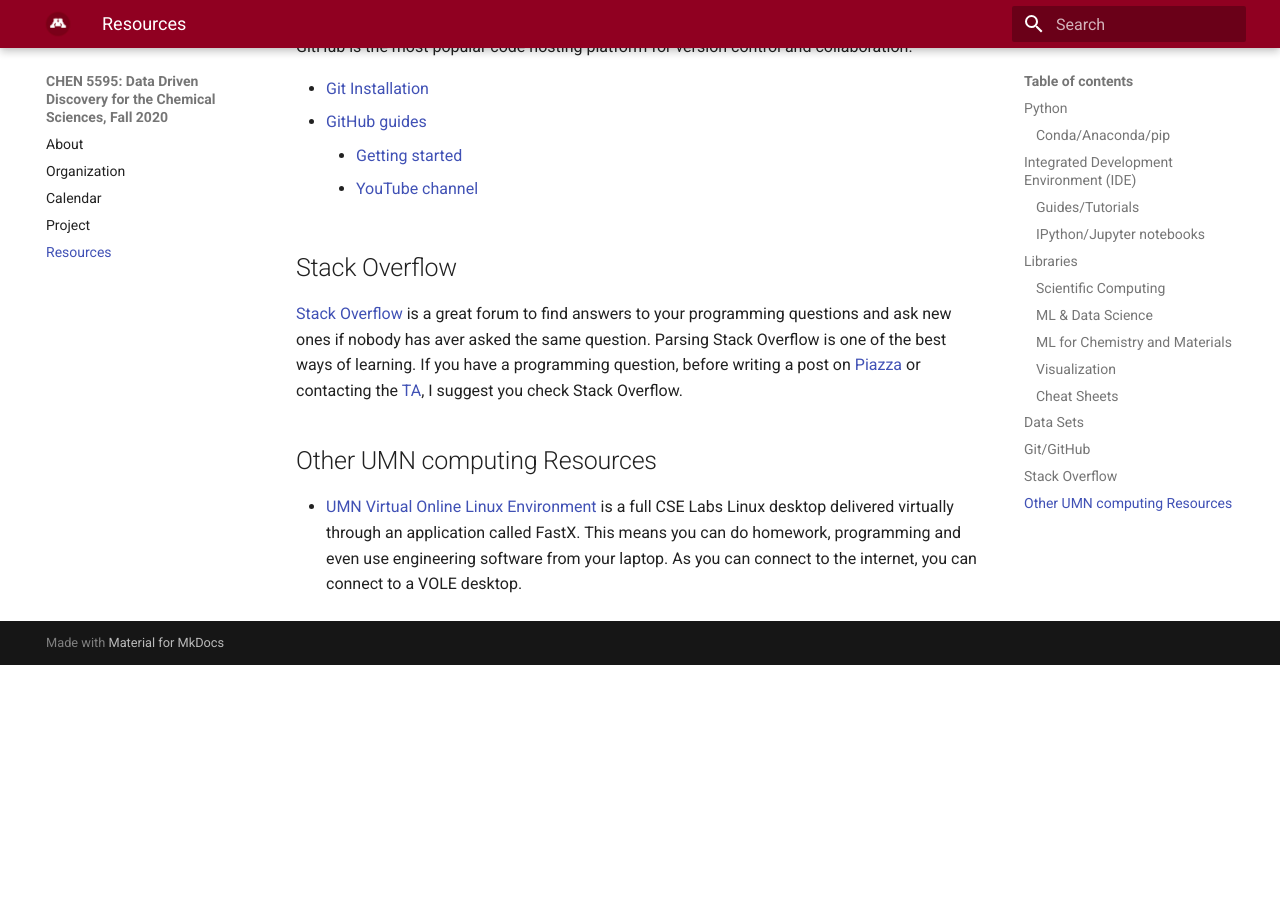
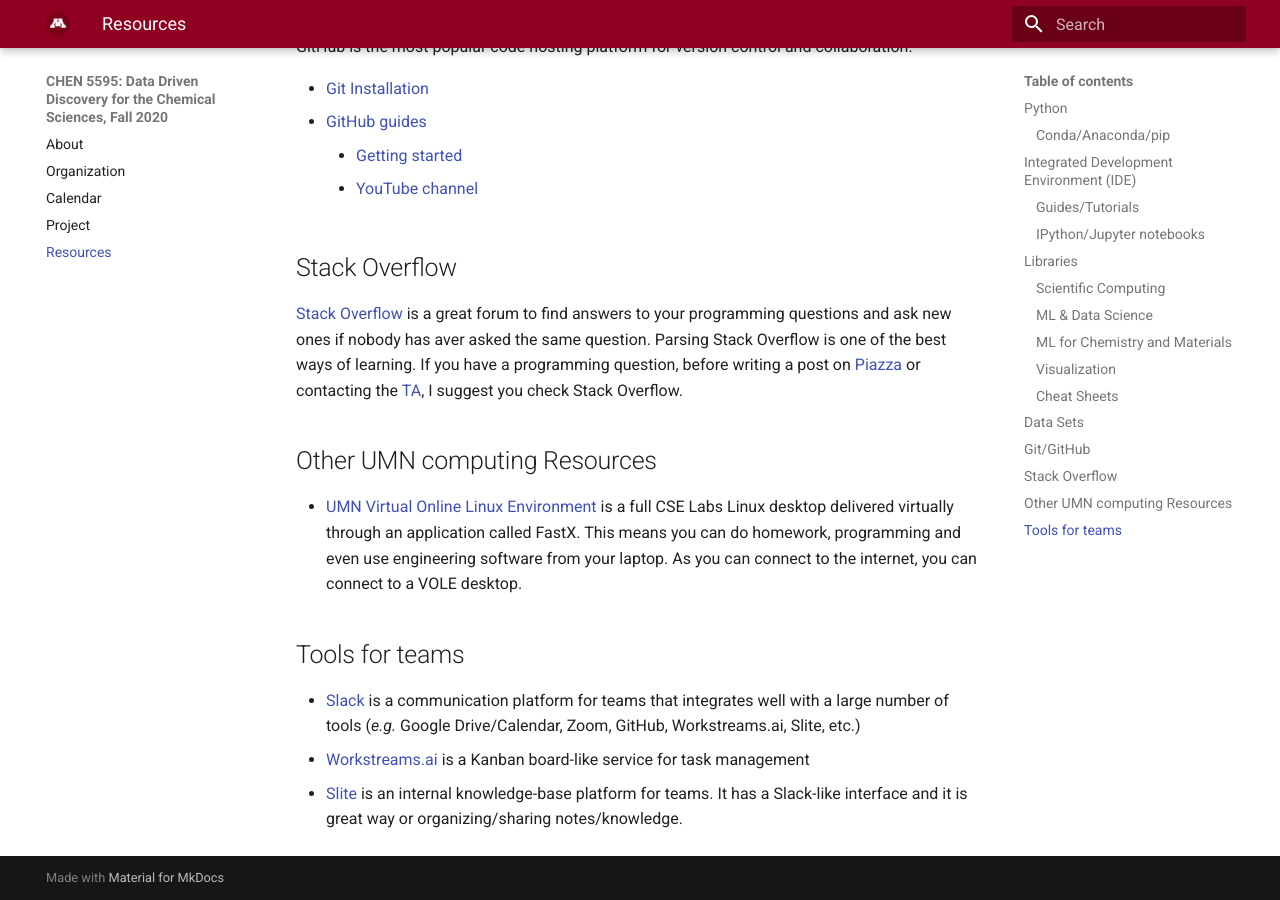
Before and after one commit to smcantab/chen5595-fall2020, an MkDocs documentation site: the page built from docs/resources.md, in a window 1280 px wide and 900 px high, scrolled down 4184 px. Built offline with MkDocs 1.6.1 and Material for MkDocs 9.7.7, drawn with Linux system fonts in a browser that asks for light colours; before the commit the page ends 4849 px from its top, so only the background shows below that.

Commit message:
added tools for teams

```diff
--- a/docs/resources.md
+++ b/docs/resources.md
@@ -121,3 +121,8 @@
 
 ## Other UMN computing Resources
 - [UMN Virtual Online Linux Environment](https://vole.cse.umn.edu/) is a full CSE Labs Linux desktop delivered virtually through an application called FastX. This means you can do homework, programming and even use engineering software from your laptop. As you can connect to the internet, you can connect to a VOLE desktop.
+
+## Tools for teams
+- [Slack](https://slack.com/) is a communication platform for teams that integrates well with a large number of tools (_e.g._ Google Drive/Calendar, Zoom, GitHub, Workstreams.ai, Slite, etc.)
+- [Workstreams.ai](https://workstreams.ai/) is a Kanban board-like service for task management
+- [Slite](https://slite.com/) is an internal knowledge-base platform for teams. It has a Slack-like interface and it is great way or organizing/sharing notes/knowledge.
```
Also changed, not shown: docs/index.md (+1 -1 lines), docs/organization.md (+1 -1 lines).
